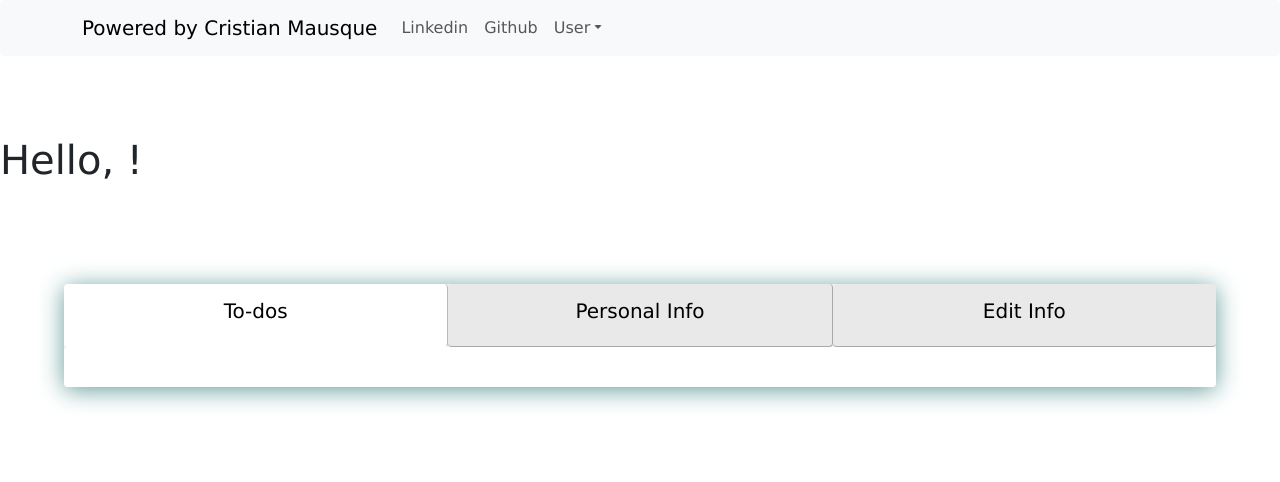
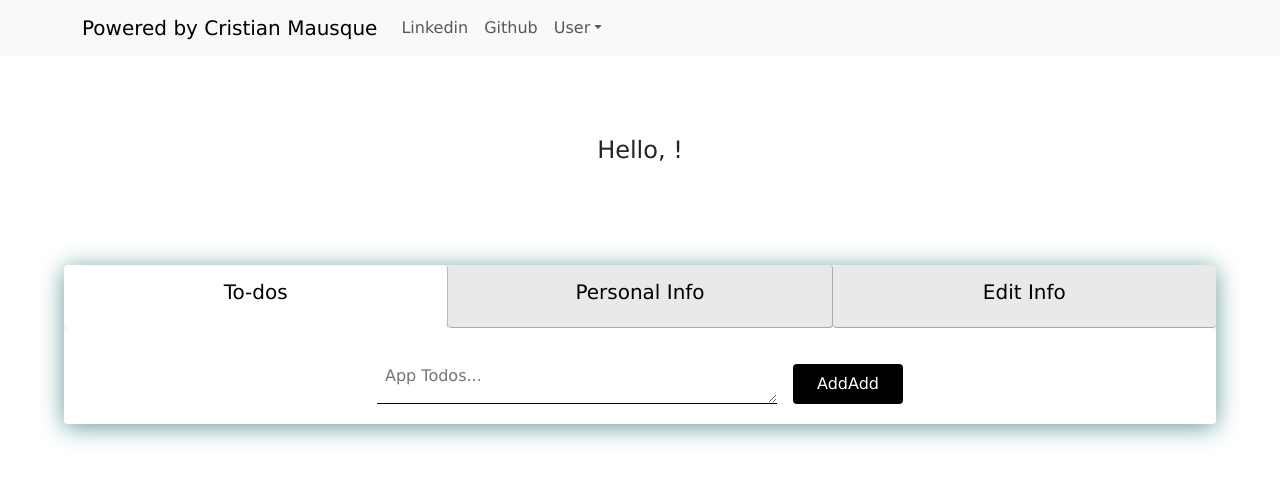
Before and after one commit to fdurban/ClientToDo, a React (Create React App) app: page /profile/user in a window 1280 px wide. Shown: the top 482 px of the page. Built offline with nearby package versions, Linux system fonts and the light colour scheme; no server answers.

Commit message:
cambiosfer

```diff
--- a/src/components/Tab/Tab.jsx
+++ b/src/components/Tab/Tab.jsx
@@ -1,7 +1,6 @@
 import { useState } from "react"
 import Todo from '../../components/Todo/Todo'
 import ProfileCard from '../../components/ProfileCard/ProfileCard'
-
 import "./Tab.css"
 
 function Tabs({ userData }) {
@@ -39,7 +38,7 @@ function Tabs({ userData }) {
                 <div
                     className={toggleState === 1 ? "content  active-content" : "content"}
                 >
-
+                 <Todo />
 
                 </div>
 
--- a/src/components/Todo/Todo.jsx
+++ b/src/components/Todo/Todo.jsx
@@ -1,21 +1,55 @@
-import React from 'react'
-import './../Todo/Todo.css'
+import "./../Todo/Todo.css";
+import { useEffect, useState, useContext } from "react";
+import todoService from "../../services/todo.services";
+import { AuthContext } from "../../context/auth.context";
 
 const Todo = () => {
-    return (
-        <div className='App'>
-            <div className='container'>
-                <h4>ToDo App</h4>
-                <div className='top'>
-                    <textarea className='input' type='text' placeholder='App Todos...' />
+  const { user_id: creator } = useContext(AuthContext);
 
-                    <div className='add'>Add</div>
-                </div>
-                <div className='list'>
-                </div>
-            </div>
+  const [toDo, setToDo] = useState([]);
+  const [name, setName] = useState("");
+  const [isUpdating, setIsUpdating] = useState(false);
+  const [toDoId, setToDoId] = useState("");
+
+  const updateMode = (_id, name) => {
+    setIsUpdating(true);
+    setName(name);
+    setToDoId(_id);
+  };
+
+  useEffect(() => {
+    todoService.getTodosByCreator(creator);
+  }, []);
+
+  //   todoService.createTodo();
+
+  return (
+    <div className="App">
+      <div className="container">
+        <div className="top">
+          <textarea
+            className="input"
+            type="text"
+            placeholder="App Todos..."
+            onChange={(e) => setName(e.target.value)}
+          />
+
+          <div
+            className="add"
+            onClick={
+              isUpdating
+                ? () =>
+                    updateToDo(toDoId, text, setToDo, setText, setIsUpdating)
+                : () => addToDo(text, setText, setToDo)
+            }
+          >
+            {isUpdating ? "Update" : "Add"}Add
+          </div>
         </div>
-    )
-}
+        <div className="list"></div>
+      </div>
+    </div>
+  );
+};
 
-export default Todo
+export default Todo;
--- a/src/pages/HomePage/HomePage.jsx
+++ b/src/pages/HomePage/HomePage.jsx
@@ -4,7 +4,6 @@ import { AuthContext } from "../../context/auth.context"
 import { Link, useNavigate } from "react-router-dom"
 import LoadingSpinner from "../../components/LoadingSpinner/LoadingSpinner"
 // import './../HomePage/HomePage.css'
-import Todo from '../../components/Todo/Todo'
 // import Spline from '@splinetool/react-spline'
 // import logo from '../../assets/logo3.png'
 
@@ -12,7 +11,6 @@ const HomePage = () => {
 
 return (
     <div className="space">
-        <Todo />
     </div>
 )}
 
--- a/src/pages/ProfilePage/ProfilePage.css
+++ b/src/pages/ProfilePage/ProfilePage.css
@@ -1,3 +1,4 @@
 .space {
     margin-top: 80px;
+    text-align: center;
 }
--- a/src/pages/ProfilePage/ProfilePage.jsx
+++ b/src/pages/ProfilePage/ProfilePage.jsx
@@ -29,7 +29,7 @@ const ProfilePage = () => {
 
     return (
   <div className="space">
-    <h1>Hello, <strong>{userData.username}</strong>!</h1>
+    <h4>Hello, <strong>{userData.username}</strong>!</h4>
     <Tab userData={userData} />
   </div>
   )
--- a/src/services/todo.services.js
+++ b/src/services/todo.services.js
@@ -18,6 +18,10 @@ class TodoService {
         })
     }
 
+    createTodo(todoData) {
+        return this.api.post(`/save`, todoData)
+    }
+
     getTodosByCreator(id) {
         return this.api.get(`/${id}`)
     }
@@ -26,5 +30,3 @@ class TodoService {
 const todoService = new TodoService()
 
 export default todoService
-
-//mañana toca hacer esta vaina
```
Also changed, not shown: src/components/TodoList/TodoList.jsx (added, +11 -0 lines).
